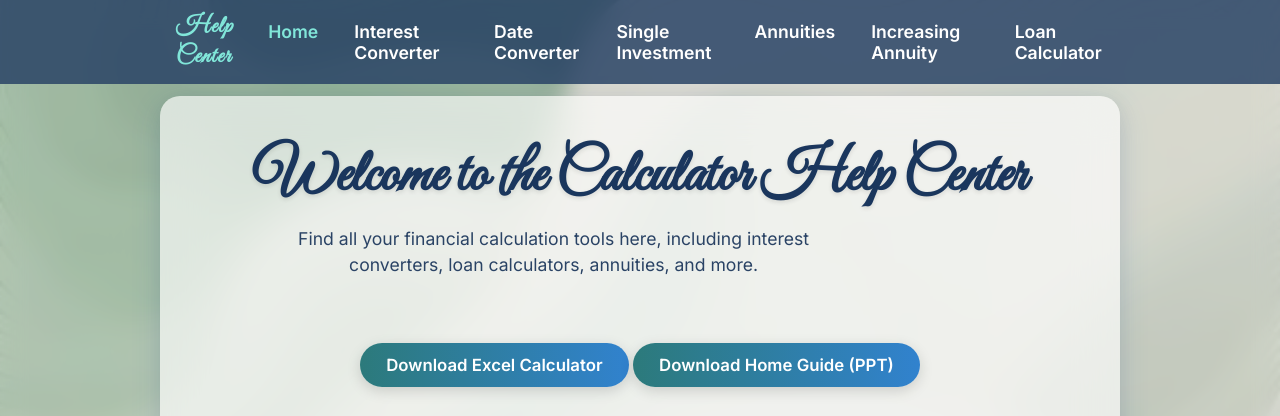
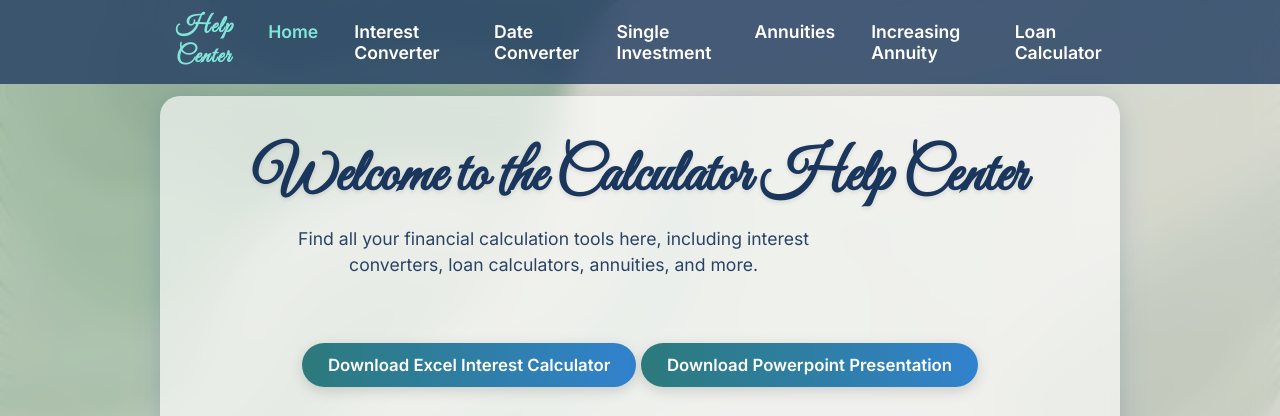
Before and after one commit to drytton-barnard/calculator_instructions, a plain HTML site: page index.html in a window 1280 px wide. Shown: the top 416 px of the page. Drawn offline with Linux system fonts and the light colour scheme.

```diff
--- a/index.html
+++ b/index.html
@@ -41,13 +41,13 @@
     <main>
       <div class="button-group" style="margin: 2rem 0;">
         <!-- Excel Download Button -->
-        <a href="media/interest-calculator.xlsm" download class="btn">
-          Download Excel Calculator
+        <a href="media/BWIA121_Interest_Calculator_55213790.xlsm" download class="btn">
+          Download Excel Interest Calculator
         </a>
 
         <!-- PowerPoint Download Button -->
         <a href="media/home-intro-guide.pptx" download class="btn">
-          Download Home Guide (PPT)
+          Download Powerpoint Presentation
         </a>
       </div>
 
```
Also changed, not shown: 2 other files.
